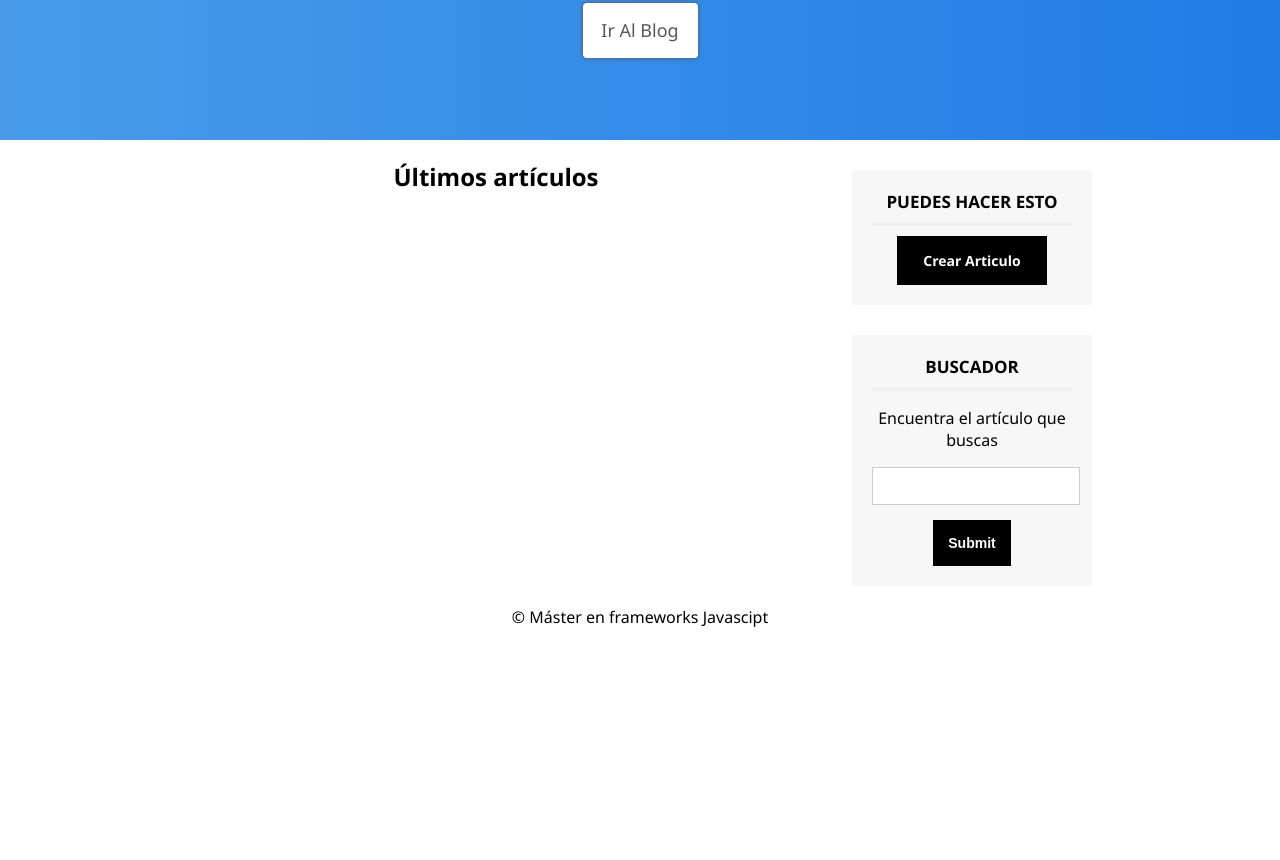
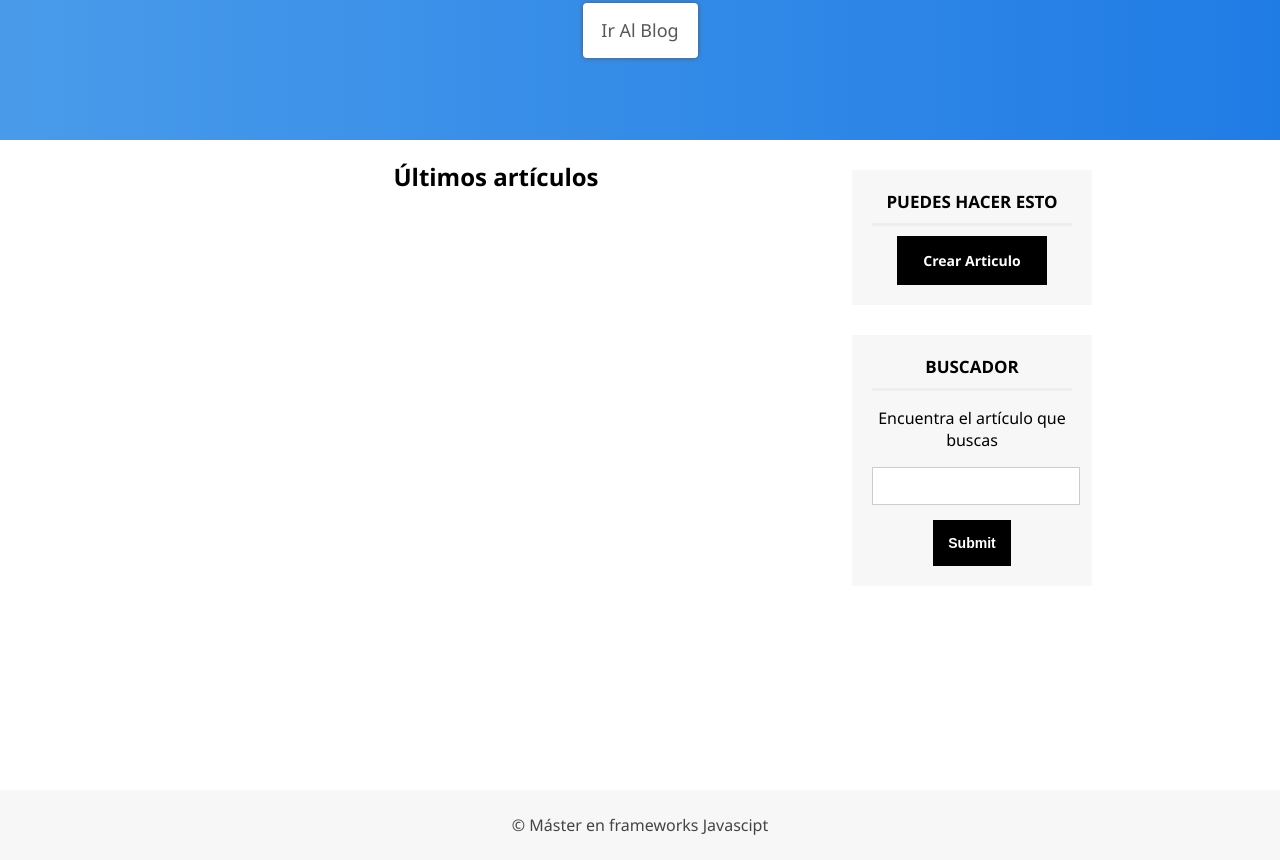
Before and after one commit to oriolsuils/master-frameworks-js, a plain HTML site: page Maquetacion/index.html in a window 1280 px wide. Shown: the part 334-1194 px from the top of the page. Before the commit the page ends 978 px from the top, so only its background shows below. Drawn offline with Linux system fonts and the light colour scheme.

Commit message:
Footer CSS

```diff
--- a/Maquetacion/assets/css/styles.css
+++ b/Maquetacion/assets/css/styles.css
@@ -148,7 +148,7 @@ body {
 #content {
     width: 70%;
     float: left;
-    min-height: 450px;
+    min-height: 650px;
     margin-right: 20px;
 }
 
@@ -212,3 +212,16 @@ input[type="text"] {
 input[type="text"]:focus {
     box-shadow: 0px 0px 5px #eee inset;
 }
+
+#footer {
+    background: #f7f7f7;
+    width: 100%;
+    height: 70px;
+    line-height: 70px;
+    color: #444;
+}
+
+#footer p {
+    margin: 0px;
+    padding: 0px;
+}
```
